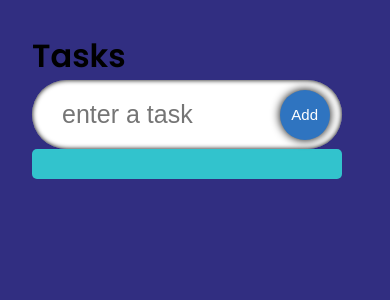
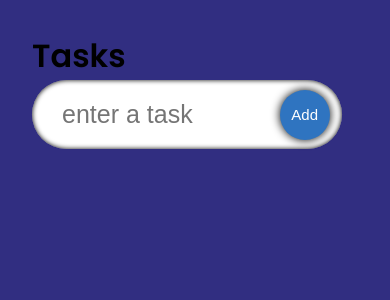
Before and after one commit to Lazzzare/Simple-Todo-With-Typescript, a React (Vite) app: page / in a window 390 px wide. Shown: the top 300 px of the page. Built offline with nearby package versions, Linux system fonts and the light colour scheme.

Commit message:
Update index.css

```diff
--- a/src/index.css
+++ b/src/index.css
@@ -76,7 +76,6 @@ body {
   flex-direction: column;
   width: 47.5%;
   padding: 15px;
-  background-color: rgb(50, 195, 205);
 }
 
 .dragactive {
@@ -131,23 +130,3 @@ body {
   font-size: 25px;
   cursor: pointer;
 }
-
-@media (max-width: 1100px) {
-  .todos {
-    width: 45%;
-  }
-}
-
-@media (max-width: 700px) {
-  .input {
-    width: 95%;
-  }
-  .container {
-    width: 95%;
-    flex-direction: column;
-  }
-  .todos {
-    width: 95%;
-    margin-bottom: 10px;
-  }
-}
```
